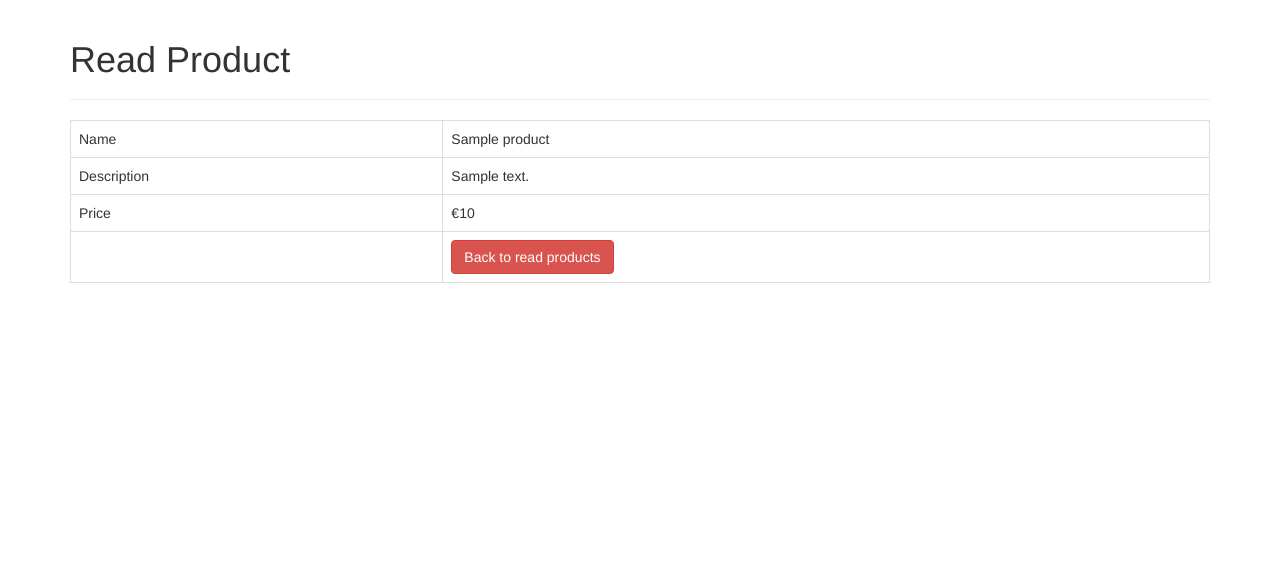
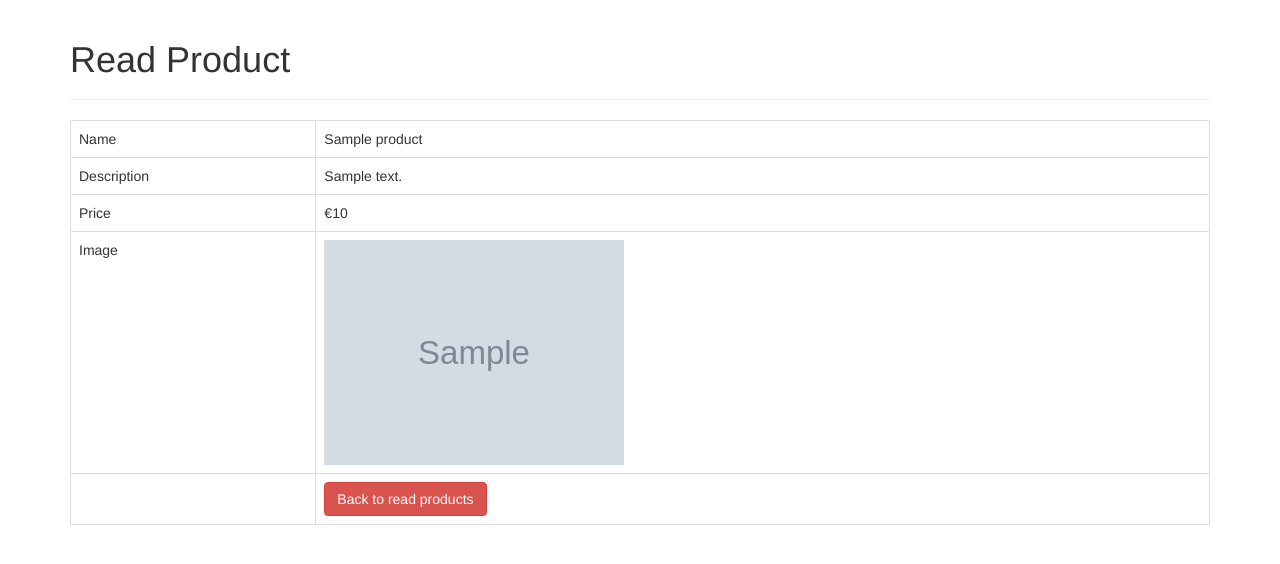
Before and after one commit to DanielFernandezR/examen_1eva_20201209_fernandez_daniel, a PHP site: page /read_one.php?id=1 in a window 1280 px wide. Shown: the top 564 px of the page. Run offline with PHP 8.4, Linux system fonts and the light colour scheme; tables that the repository leaves empty or names only in its code hold one stand-in row (values such as "Sample post"); grey boxes marked "Sample" are stand-in pictures; some libraries are stand-ins or nearby versions.

Commit message:
Feat(read): Añadir a la vista de objetos su imagen

```diff
--- a/create.php
+++ b/create.php
@@ -48,7 +48,7 @@
                         // Confirmar que es una imagen real
                         $check = getimagesize($_FILES["image"]["tmp_name"]);
                         if($check!==false){
-                            // submitted file is an image
+                            // Archivo enviado es una imagen
                         }else{
                             $file_upload_error_messages.="<div>Submitted file is not an image.</div>";
                         }
--- a/read_one.php
+++ b/read_one.php
@@ -17,7 +17,7 @@
                 // Leemos los datos del producto
                 try {
                     // Preparamos la query escrita
-                    $query = "SELECT id, name, description, price FROM products WHERE id = ? LIMIT 0,1";
+                    $query = "SELECT id, name, description, price, image FROM products WHERE id = ? LIMIT 0,1";
                     $stmt = $con->prepare($query);
                     // Enlazamos el parámetro id pasado por get a la query por el "?"
                     $stmt -> bindParam(1, $id);
@@ -29,6 +29,7 @@
                     $name = $row['name'];
                     $description = $row['description'];
                     $price = $row['price'];
+                    $image = htmlspecialchars($row['image'], ENT_QUOTES);
                 }
                 // Si hay algun error lo mostramos
                 catch( PDOException $exception) {
@@ -50,6 +51,12 @@
                     <td><?php echo "€".htmlspecialchars($price, ENT_QUOTES);  ?></td>
                 </tr>
                 <tr>
+                    <td>Image</td>
+                    <td>
+                    <?php echo $image ? "<img src='uploads/{$image}' style='width:300px;' />" : "No image found.";  ?>
+                    </td>
+                </tr>
+                <tr>
                     <td></td>
                     <td>
                         <a href='index.php' class='btn btn-danger'>Back to read products</a>
```
